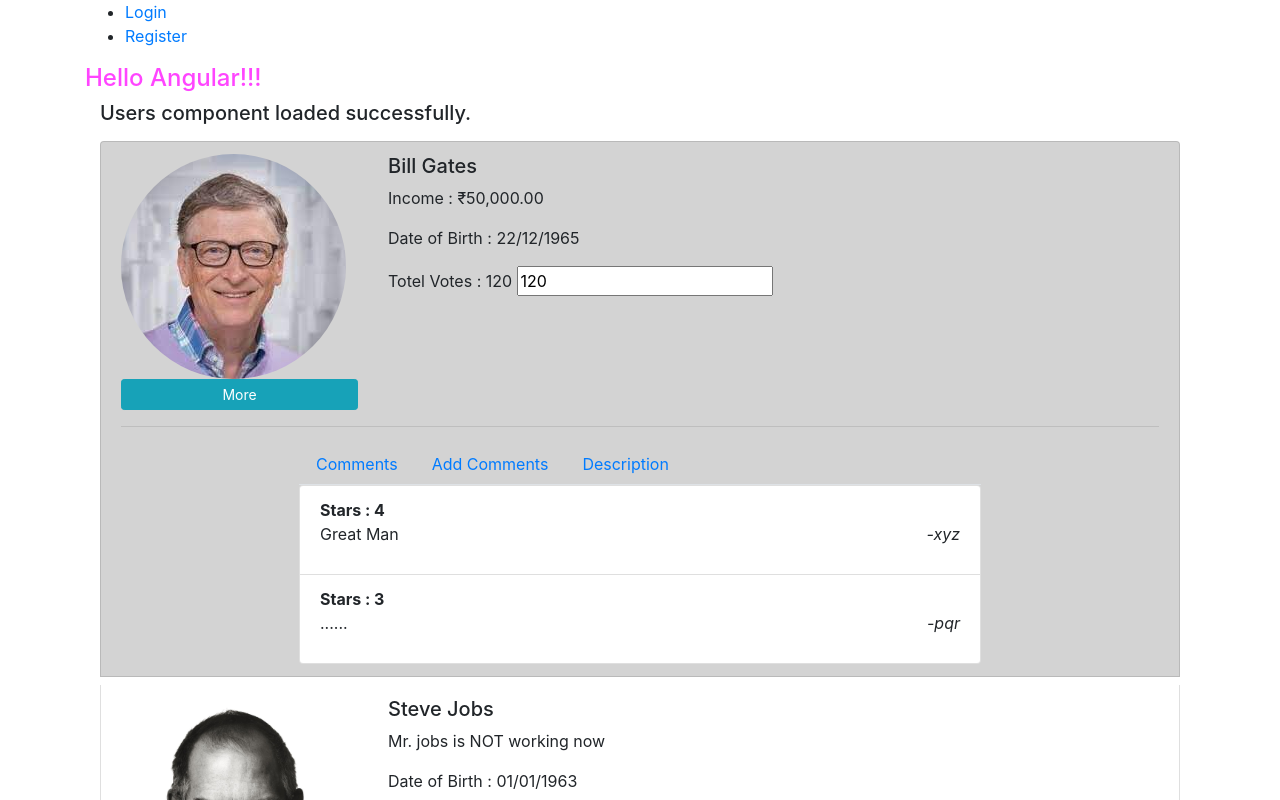
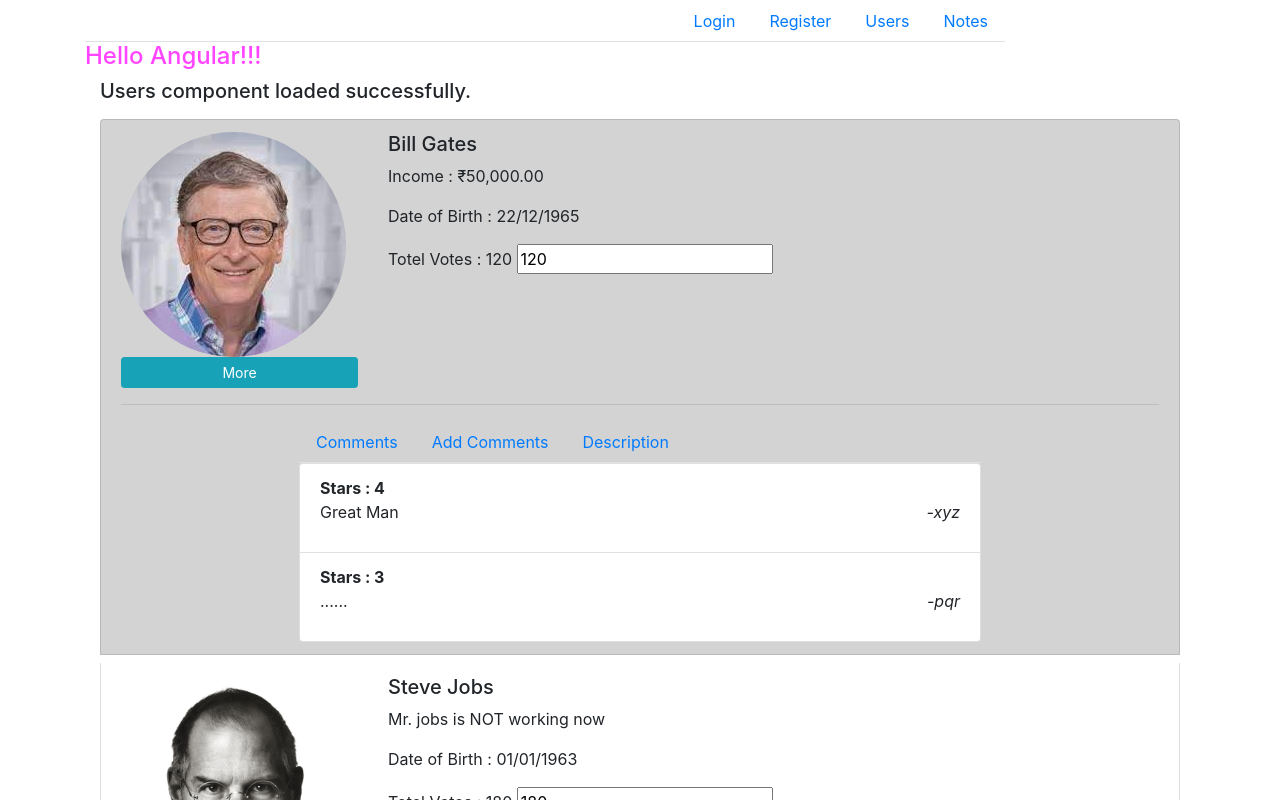
Before and after one commit to synergy2411/citiustech-sept21, an Angular app in the folder users-app/: page /users in a window 1280 px wide. Shown: the top 800 px of the page. Built offline with nearby package versions, Linux system fonts and the light colour scheme.

Commit message:
route gurad

```diff
--- a/users-app/src/app/app.component.html
+++ b/users-app/src/app/app.component.html
@@ -1,6 +1,14 @@
-<app-header></app-header>
 
 <div class="container">
+  <div class="row">
+    <div class="col-10">
+      <app-header></app-header>
+    </div>
+    <div class="col-2">
+      <button class="btn btn-outline-danger btn-sm btn-block"
+        *ngIf="isAuthenticated()" (click)="onLogout()">Logout</button>
+    </div>
+  </div>
   <h4>Hello Angular!!!</h4>
 
 
--- a/users-app/src/app/app.routing.ts
+++ b/users-app/src/app/app.routing.ts
@@ -3,12 +3,13 @@
 import { RegisterComponent } from "./components/auth/register/register.component";
 import { NotesComponent } from "./components/notes/notes.component";
 import { UsersComponent } from "./components/users/users.component";
+import { LoginGaurdService } from "./services/login.gaurd.service";
 
 export const APP_ROUTES : Routes =[
   {path : '', redirectTo : 'register', pathMatch : 'full'},     // http://localhost:4200
   {path : 'login', component : LoginComponent},                 // http://localhost:4200/login
   {path : 'register', component : RegisterComponent},           // http://localhost:4200/register
   {path : 'users', component : UsersComponent},                 // http://localhost:4200/users
-  {path : 'notes', component : NotesComponent},
+  {path : 'notes', component : NotesComponent, canActivate : [LoginGaurdService]},
   {path : '**', redirectTo : 'login', pathMatch : 'full'}       // http://localhost:4200/anyOtherPath
 ]
--- a/users-app/src/app/components/header/header.component.html
+++ b/users-app/src/app/components/header/header.component.html
@@ -1,14 +1,14 @@
-<div class="container">
-  <div class="row">
-    <div class="col-10">
-      <ul>
-        <li>
-          <a [routerLink]="['login']">Login</a>
-        </li>
-        <li>
-          <a [routerLink]="['register']">Register</a>
-        </li>
-      </ul>
-    </div>
-  </div>
-</div>
+<ul class="nav nav-tabs justify-content-end">
+  <li class="nav-item" *ngIf="!isAuthenticated()">
+    <a class="nav-link" [routerLink]="['login']">Login</a>
+  </li>
+  <li class="nav-item" *ngIf="!isAuthenticated()">
+    <a class="nav-link" [routerLink]="['register']">Register</a>
+  </li>
+  <li class="nav-item">
+    <a class="nav-link" [routerLink]="['users']">Users</a>
+  </li>
+  <li class="nav-item">
+    <a class="nav-link" [routerLink]="['notes']">Notes</a>
+  </li>
+</ul>
--- a/users-app/src/app/components/header/header.component.ts
+++ b/users-app/src/app/components/header/header.component.ts
@@ -1,4 +1,5 @@
 import { Component, OnInit } from '@angular/core';
+import { UserService } from 'src/app/services/user.service';
 
 @Component({
   selector: 'app-header',
@@ -7,9 +8,13 @@
 })
 export class HeaderComponent implements OnInit {
 
-  constructor() { }
+  constructor(private userService : UserService) { }
 
   ngOnInit(): void {
   }
 
+  isAuthenticated(){
+    return this.userService.isAuthenticated();
+  }
+
 }
--- /dev/null
+++ b/users-app/src/app/services/login.gaurd.service.ts
@@ -0,0 +1,17 @@
+import { Injectable } from "@angular/core";
+import { ActivatedRouteSnapshot, CanActivate, RouterStateSnapshot, UrlTree } from "@angular/router";
+import { Observable } from "rxjs";
+import { UserService } from "./user.service";
+
+@Injectable({
+  providedIn : 'root'
+})
+export class LoginGaurdService implements CanActivate {
+
+  constructor(private userService : UserService){}
+
+  canActivate(route: ActivatedRouteSnapshot, state: RouterStateSnapshot): boolean | UrlTree | Observable<boolean | UrlTree> | Promise<boolean | UrlTree> {
+    return this.userService.isAuthenticated();
+  }
+
+}
--- a/users-app/src/app/services/user.service.ts
+++ b/users-app/src/app/services/user.service.ts
@@ -1,5 +1,6 @@
 import { HttpClient } from '@angular/common/http';
 import { Injectable } from '@angular/core';
+import { Router } from '@angular/router';
 import bcrypt from 'bcryptjs';
 
 @Injectable({
@@ -11,7 +12,7 @@
   private SECRET_KEY = "MY_SUPER_SECRET_KEY";
   private token : string = null;
 
-  constructor(private http : HttpClient) { }
+  constructor(private http : HttpClient, private router: Router) { }
 
   onRegister(username : string, password : string){
     let hashedPassword;
@@ -35,11 +36,13 @@
       for(let user of users){
         if(user.username === username){
           if(bcrypt.compareSync(password, user.password)){
-            alert('AUTHENTICATED');
             this.token = new Date().toISOString() + Math.random().toString() + username
             localStorage.setItem("token", this.token);
+            this.router.navigate(['/notes'])
+            // alert('AUTHENTICATED');
           }else{
-            alert('NOT AUTHENTICATED')
+            this.router.navigate(['/login'])
+            // alert('NOT AUTHENTICATED')
           }
         }
       }
@@ -55,6 +58,7 @@
   onLogout(){
     localStorage.removeItem('token')
     this.token = null;
+    this.router.navigate(['/login'])
   }
 
 
```
